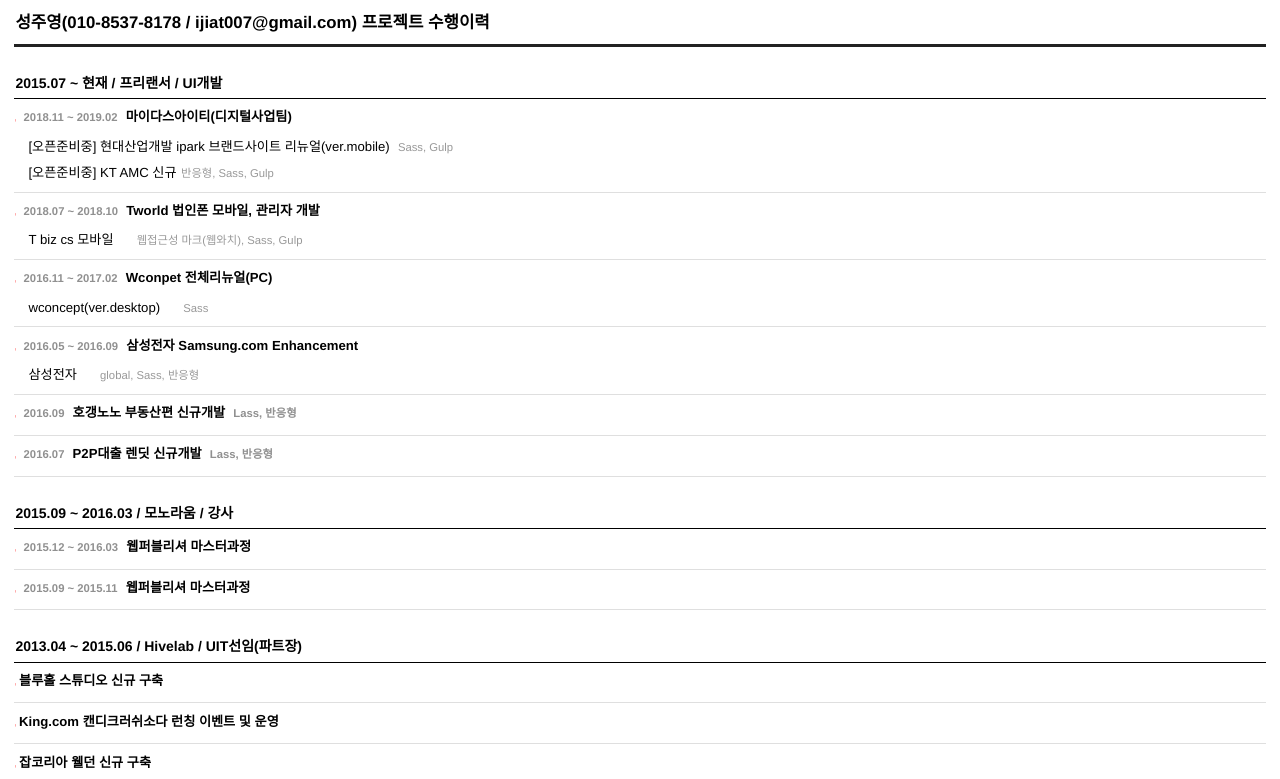
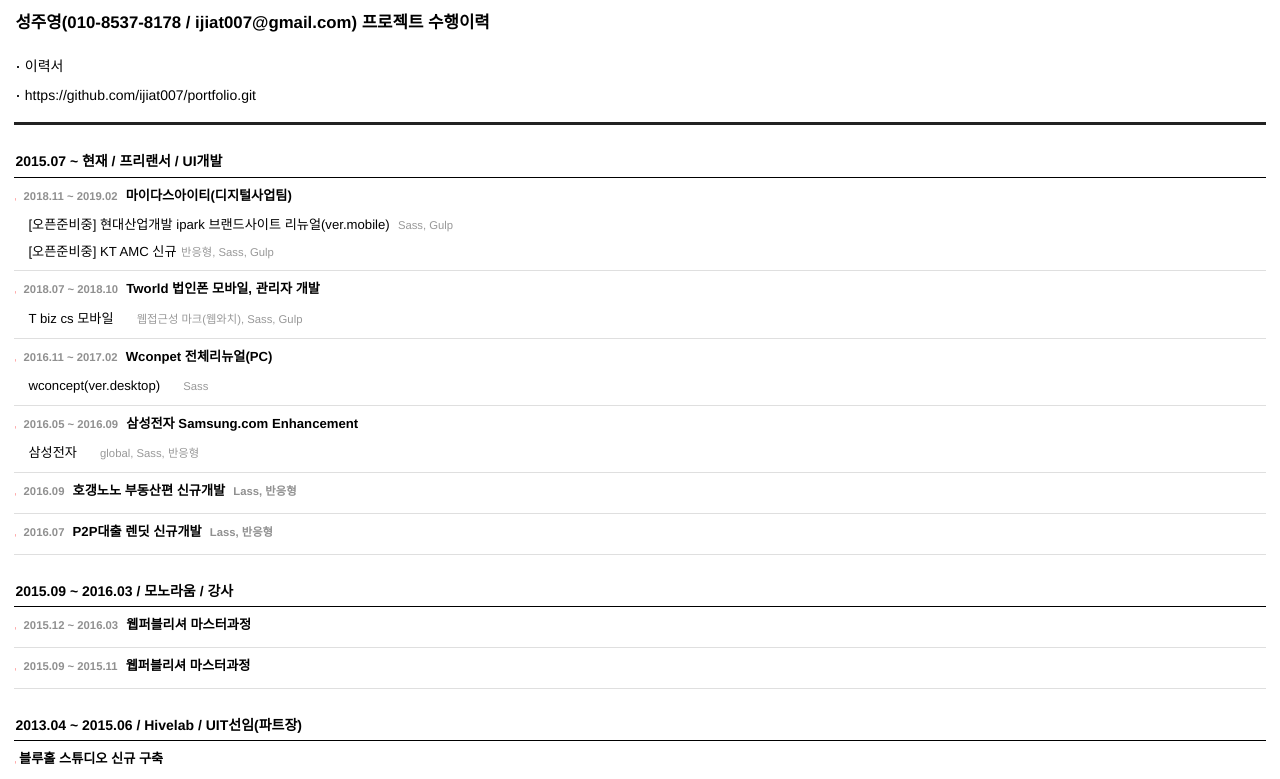
Before and after one commit to ijiat007/portfolio, a plain HTML site: page @index.html in a window 1280 px wide. Shown: the top 779 px of the page. Drawn offline with Linux system fonts and the light colour scheme.

Commit message:
contents

```diff
--- a/@index.html
+++ b/@index.html
@@ -30,6 +30,9 @@ li span{margin:0 .4em;font-size:.86em;color:#999}
 .tit{display:block;padding:.7em 31px 0 .1em;font-weight:bold;background:none}
 .tit:before{padding-right:3px;content:'|';color:red;font-size:.2em;font-weight:bold}
 .tit span{margin-left:.4em;font-size:.86em;color:#909090}
+.file{padding:1.5em 31px 0 .1em}
+.file a{display:block;padding:.4em 0}
+.file a:before{display:inline-block;width:2px;height:2px;margin-right:6px;background:#222;vertical-align:middle;content:''}
 </style>
 </head>
 
@@ -37,6 +40,10 @@ li span{margin:0 .4em;font-size:.86em;color:#999}
 
 <header role="banner">
 	<h1>성주영(010-8537-8178 / ijiat007@gmail.com) 프로젝트 수행이력</h1>
+	<p class="file">
+		<a href="UI_SJY.pdf">이력서</a>
+		<a href="https://github.com/ijiat007/portfolio.git">https://github.com/ijiat007/portfolio.git</a>
+	</p>
 </header>
 
 <div id="ct">
```
